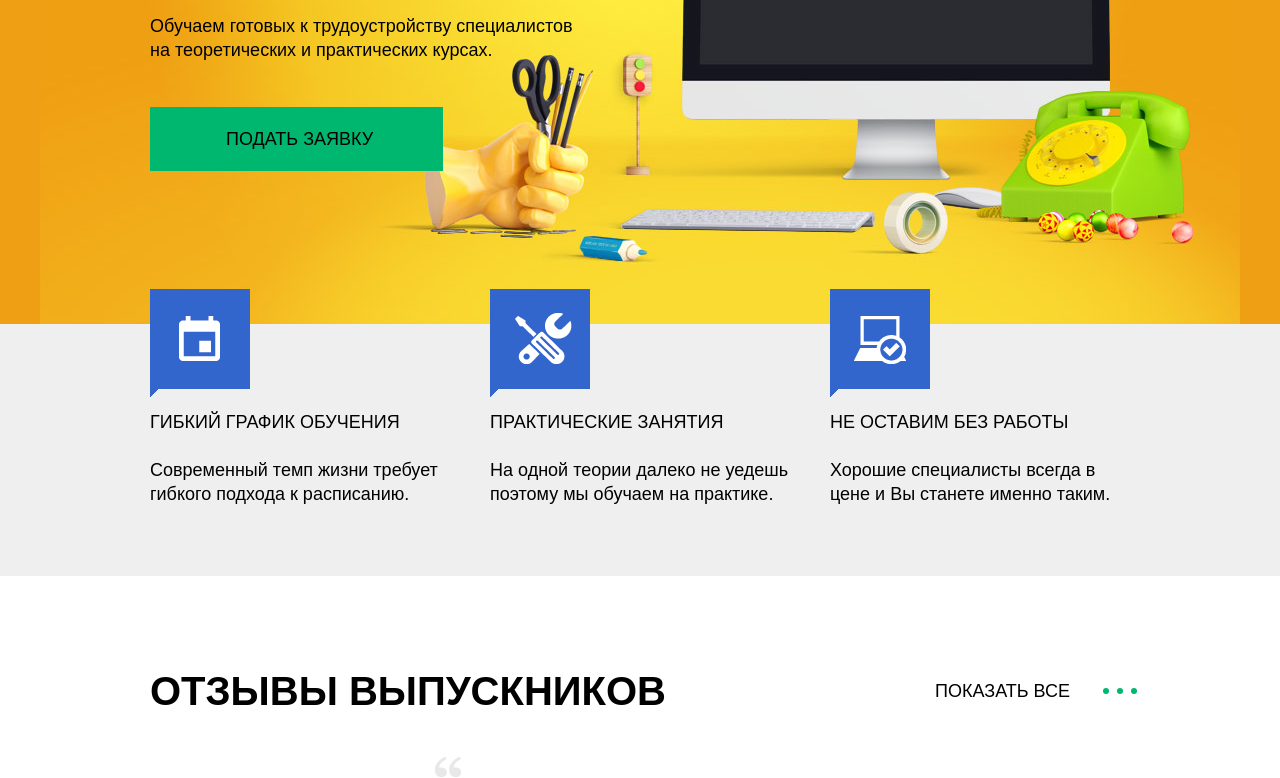
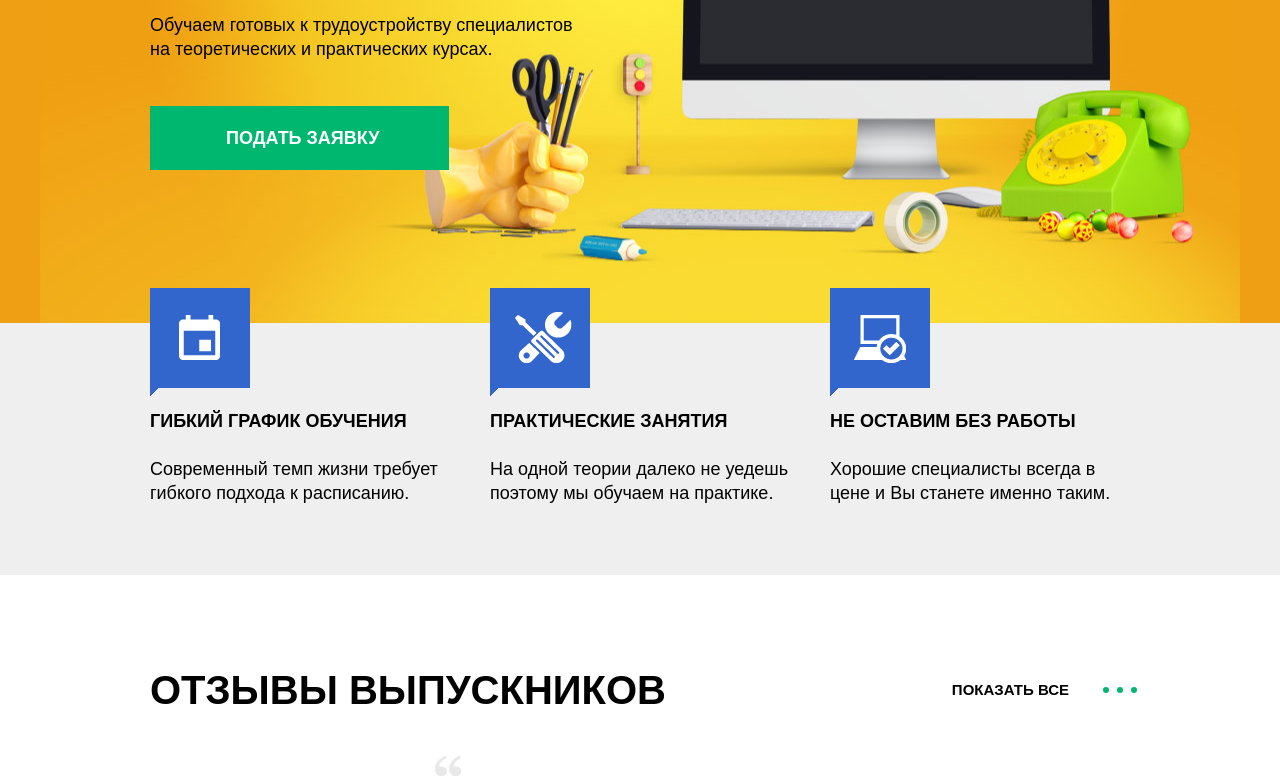
Before and after one commit to smartfox87/a-plus, a website: page index.html in a window 1280 px wide. Shown: the part 443-1221 px from the top of the page. Drawn offline with nearby package versions, Linux system fonts and the light colour scheme; files that its build step writes are made by us from their sources; files whose address does not match are found by name.

Commit message:
финальная сборка с обработкой csscomb и подогнанная под pixelperfect

```diff
--- a/index.html
+++ b/index.html
@@ -4,7 +4,7 @@
 <head>
     <meta charset="utf-8">
     <title>A+</title>
-    <link rel="stylesheet" href="css/style.css">
+    <link rel="stylesheet" href="css/style.min.css">
 </head>
 
 <body>
```
Also changed, not shown: inner.html (+1 -1 lines).
